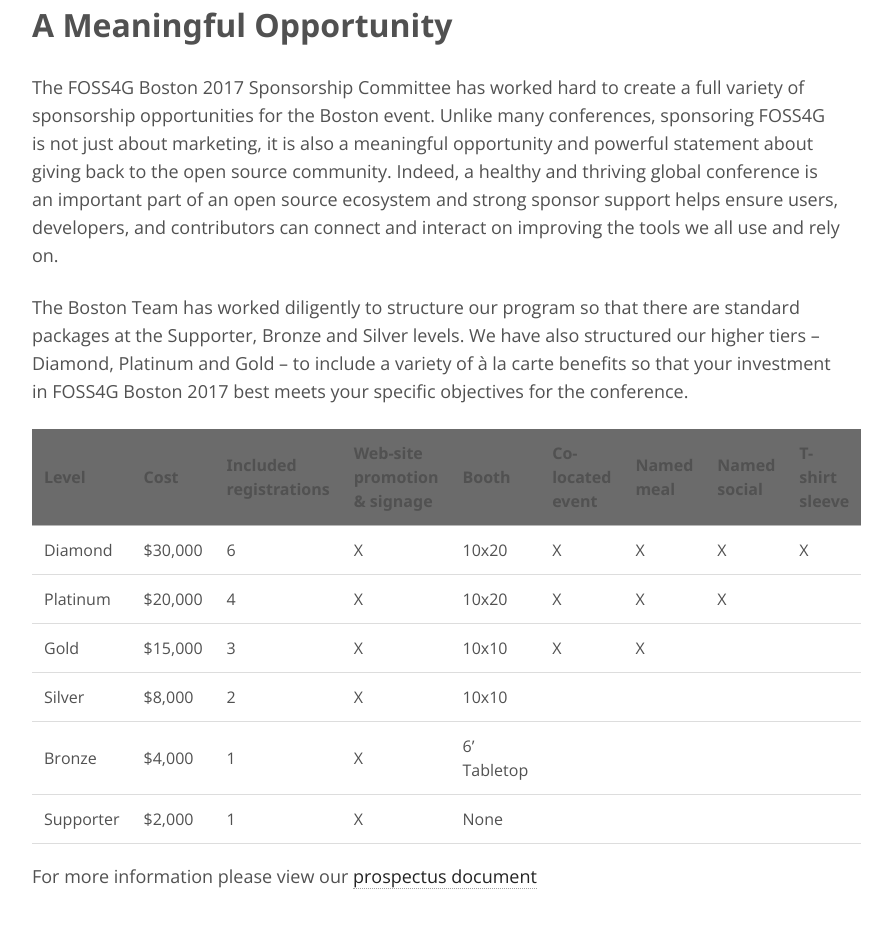
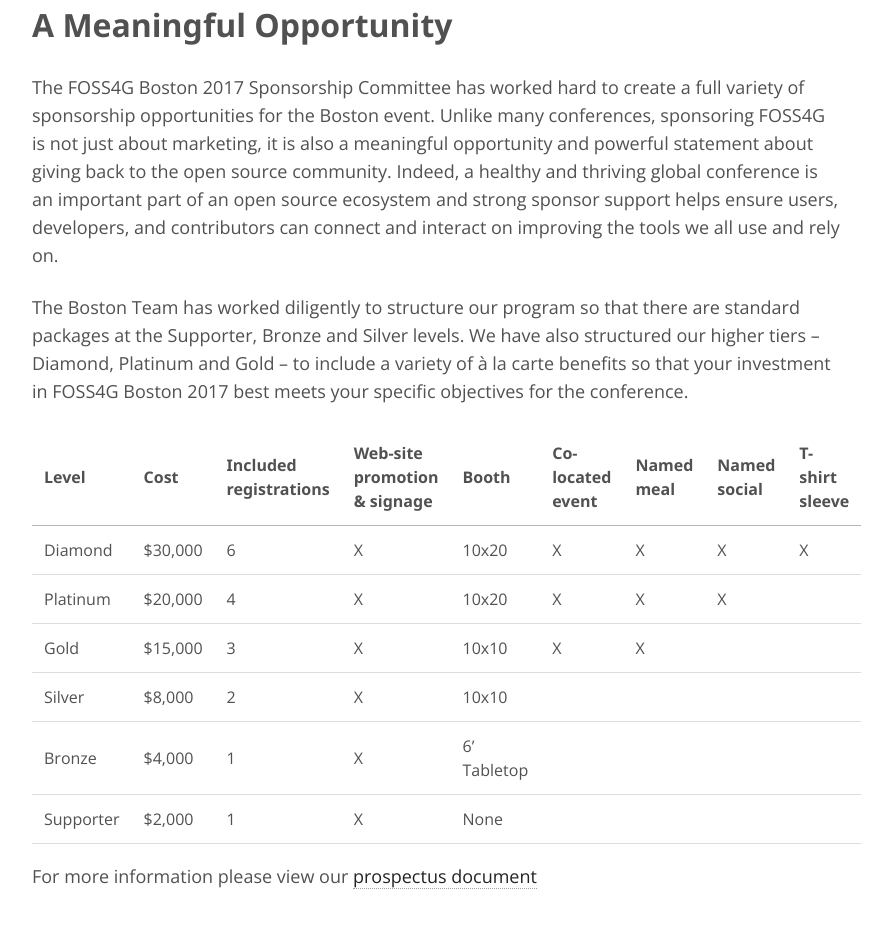
Before and after one commit to AvidGeo/foss4g2017-dev, a Jekyll site: the page built from sponsor/index.md, in a window 1280 px wide. Shown: the part 325-1277 px from the top of the page, without its empty margins (64-956 px from the left). Built offline with Jekyll 4.4.1, drawn with Linux system fonts in a browser that asks for light colours.

Commit message:
fix sponsor table

```diff
--- a/_sass/_base.scss
+++ b/_sass/_base.scss
@@ -384,7 +384,7 @@
     font-family: $alt-font;
     font-weight: bold;
     text-align: left;
-    background-color: $table-header-color;
+    // background-color: $table-header-color;
     border-bottom: 1px solid darken($border-color, 15%);
 }
 
@@ -608,8 +608,9 @@
 }
 
 .floatc {
-    clear:both;
+    clear: both;
 }
+
 
 #overview {
     text-align: center;
@@ -620,7 +621,7 @@
 }
 
 #overview tr td {
-    margin: 0px;
+    margin: 0;
     padding: 5px;
     text-align: center;
     vertical-align: center;
--- a/sponsor/index.md
+++ b/sponsor/index.md
@@ -24,4 +24,5 @@
 | Bronze | $4,000 | 1 | X | 6' Tabletop |  |  |  |  |
 | Supporter | $2,000 | 1 | X | None |  |  |  |  |
 
+
 For more information please view our [prospectus document](SponsorshipProspectus.pdf)
```
